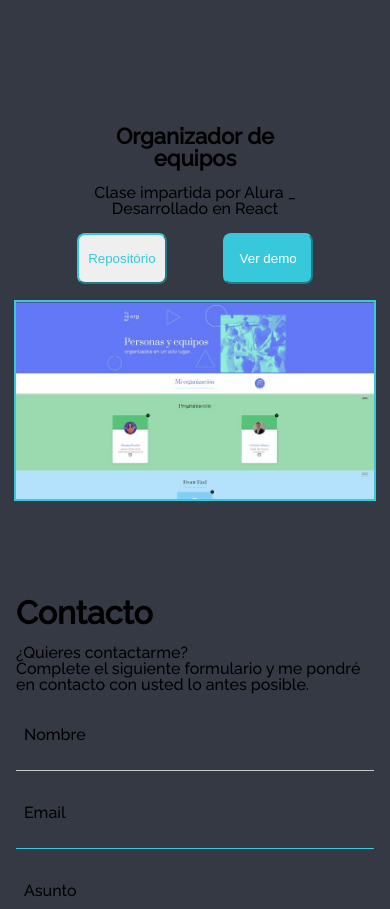
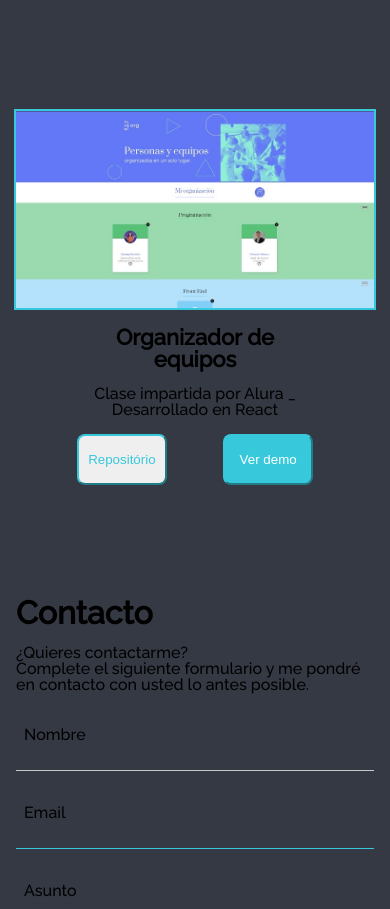
Before and after one commit to ECalan/Portafolio_Eddy_Calan, a plain HTML site: page index.html in a window 390 px wide. Shown: the part 3861-4770 px from the top of the page. Drawn offline with Linux system fonts and the light colour scheme.

Commit message:
elimino reverse__box, actualizo responsivo

```diff
--- a/assets/css/componentes/experience.css
+++ b/assets/css/componentes/experience.css
@@ -17,11 +17,6 @@ section.experience{
     display: flex;
     margin: 3rem 0;
     backdrop-filter: blur(4px);
-}
-
-.reverse__box{
-    display: flex;
-    justify-content: space-between;
 }
 
 .experience__img{
@@ -46,6 +41,7 @@ img.visible{
     flex-direction: column;
     align-self: center;
     margin: 1rem;
+    width: 25%;
     /*prodiedad para animacion*/
     opacity: 0;
     transition: 0.7s ease-in-out all;
@@ -117,6 +113,14 @@ div.visible{
         justify-content: space-between;
     }
 
+    .experience__info{
+        width: 40%;
+    }
+
+    .info__izquierda{
+        order: 1;
+    }
+
     .experience__boton--repo{
     border-radius: 8px;
     }
```
